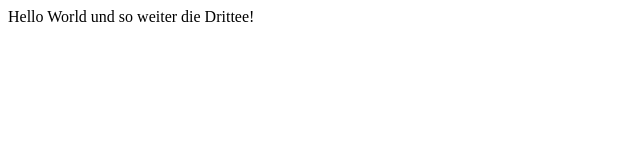
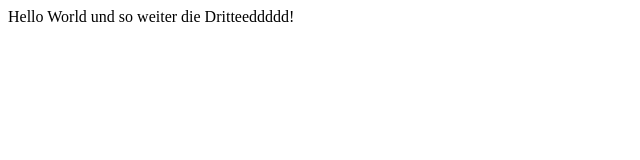
Before and after one commit to nelkasovic/modul-152, a plain HTML site: page index.html in a window 1280 px wide. Shown: the full height of the page, 0-640 px from the left. Drawn offline with Linux system fonts and the light colour scheme.

Commit message:
Dateien hinzugefügt

```diff
--- a/index.html
+++ b/index.html
@@ -7,6 +7,6 @@
     <title>Hello World!</title>
 </head>
 <body>
-    Hello World und so weiter die Drittee!
+    Hello World und so weiter die Dritteeddddd!
 </body>
 </html>
```
Also changed, not shown: assets/docs/volage.png (added), assets/images/1.jpg (added), assets/images/2.jpg (added), assets/images/3.jpg (added), assets/images/4.jpg (added), assets/images/5.jpg (added), assets/images/6.jpg (added), assets/images/7.jpg (added), assets/images/8.jpg (added), 2 other files.
